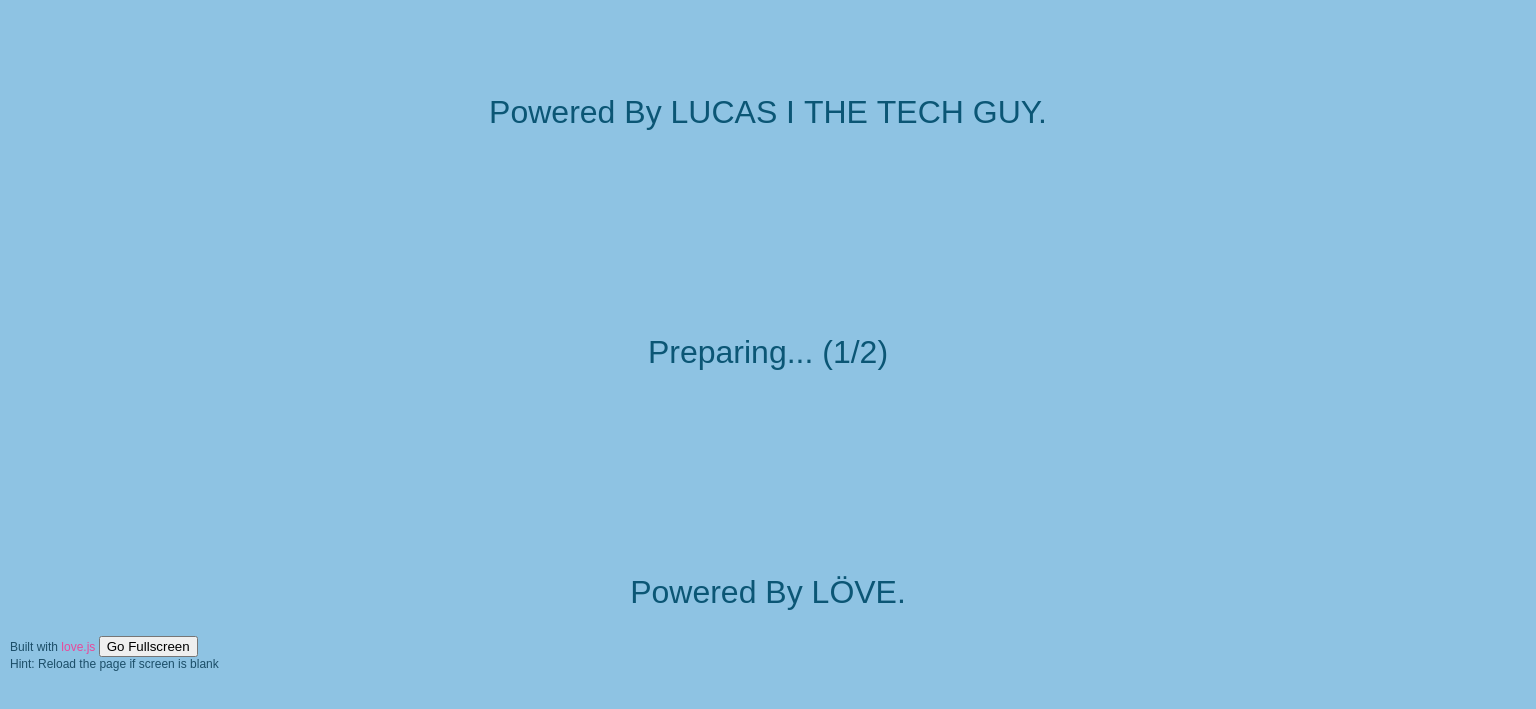
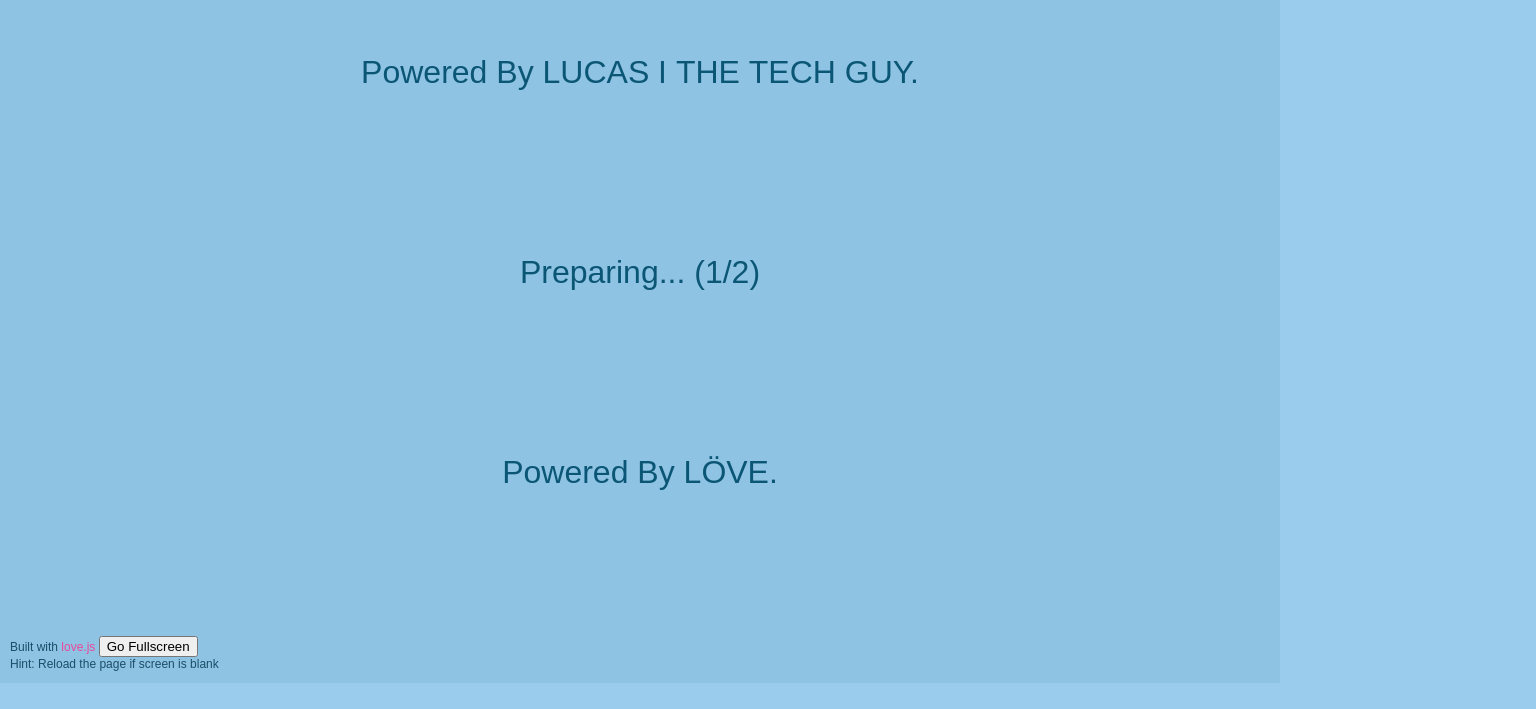
Before and after one commit to lukazkool/david, a plain HTML site: page index.html in a window 1280 px wide. Shown: the part 117-826 px from the top of the page, 1536 px wide, since content can reach past the window. Drawn offline with Linux system fonts and the light colour scheme; no server answers.

Commit message:
Update index.html
window scaling

```diff
--- a/index.html
+++ b/index.html
@@ -17,6 +17,19 @@
     </center>
 
     <script type='text/javascript'>
+      function resizeCanvas() {
+        const canvas = document.querySelector("canvas");
+        canvas.width = window.innerWidth;
+        canvas.height = window.innerHeight;
+      }
+
+      window.addEventListener("resize", resizeCanvas);
+      window.addEventListener("orientationchange", resizeCanvas);
+    // call once
+    resizeCanvas();
+
+
+
       function goFullScreen(){
             var canvas = document.getElementById("canvas");
             if(canvas.requestFullScreen)
```
